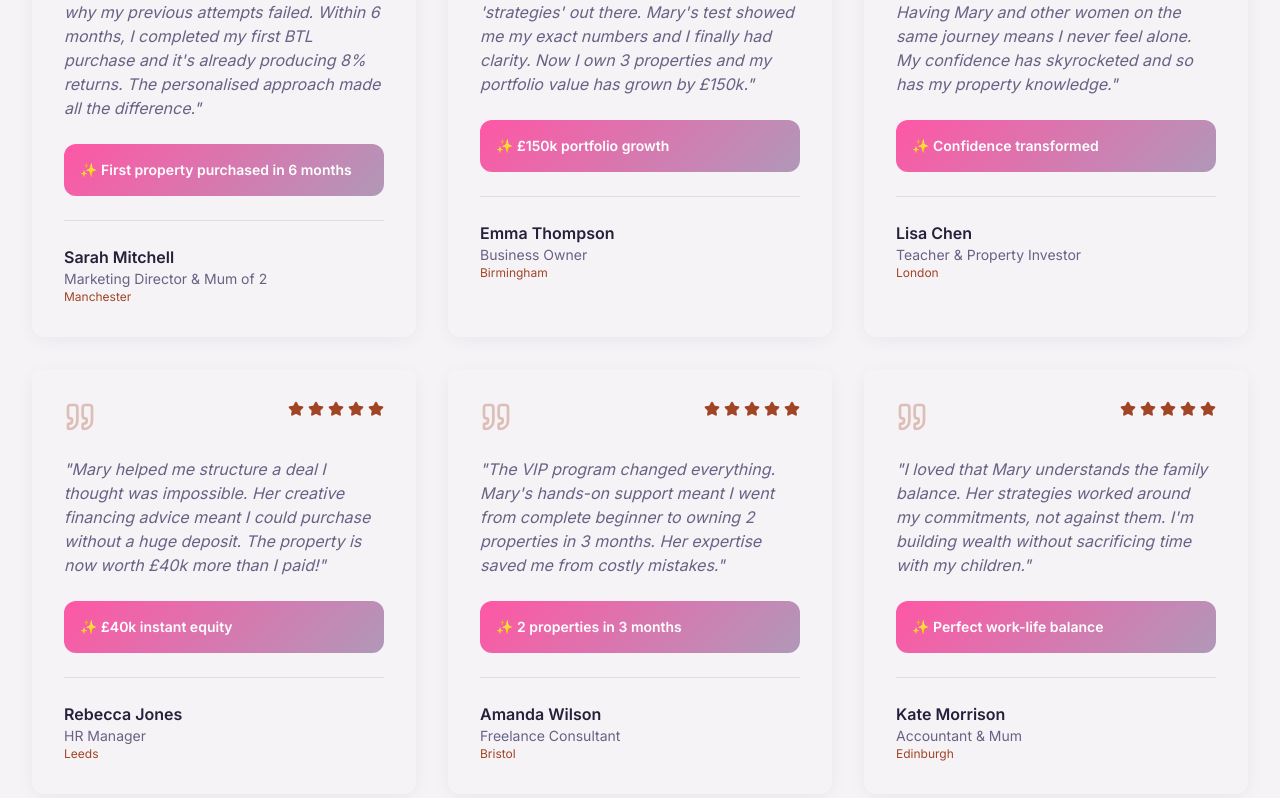
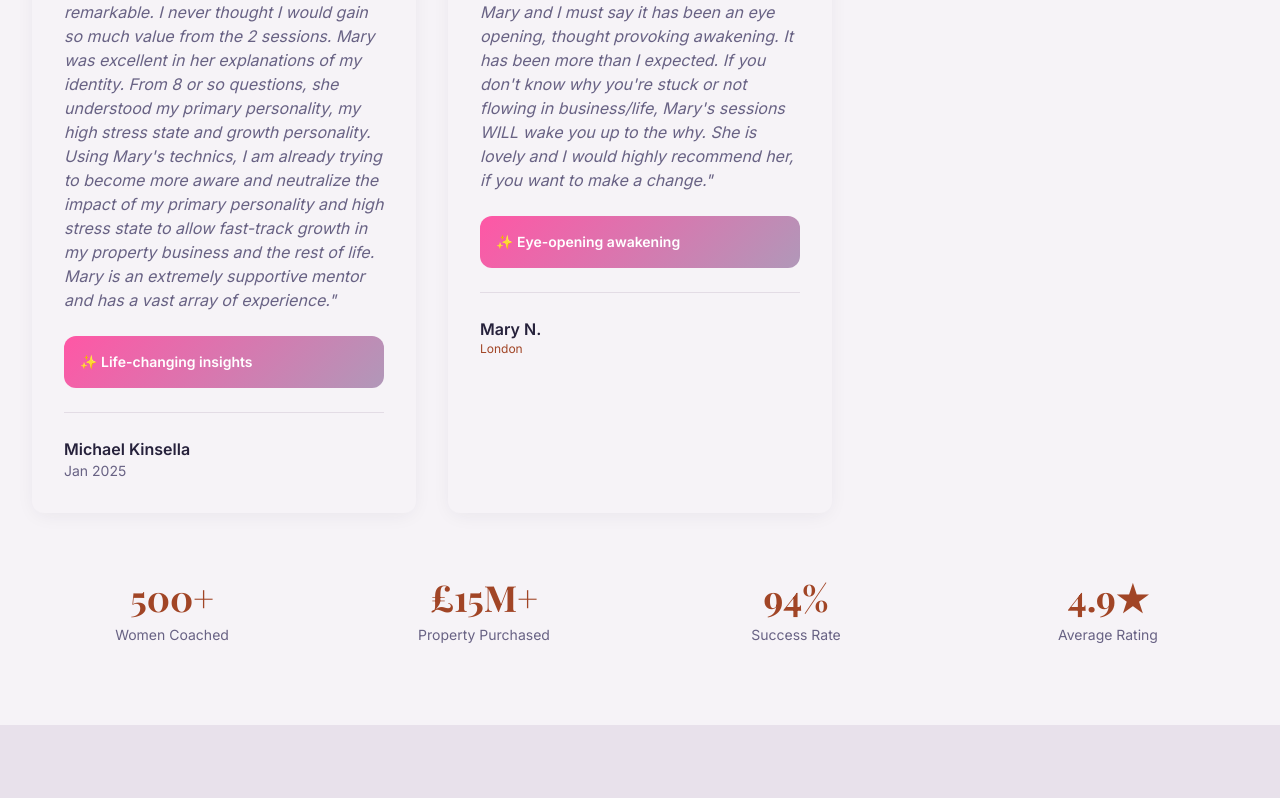
Before and after one commit to NanoKitten/property-wealth-code-13100, a React (Vite) app: page / in a window 1280 px wide. Shown: the part 3382-4180 px from the top of the page. Built offline with nearby package versions, Linux system fonts and the light colour scheme.

Commit message:
Update testimonials to two reviews
Refactor Testimonials component to only include:
- Michael Kinsella (Jan 2025) review
- Mary N. (London) review

Ensures formatting remains clean and consistent

```diff
--- a/src/components/Testimonials.tsx
+++ b/src/components/Testimonials.tsx
@@ -10,52 +10,20 @@ const Testimonials = () => {
 
   const testimonials = [
     {
-      name: "Sarah Mitchell",
-      title: "Marketing Director & Mum of 2",
-      location: "Manchester",
+      name: "Michael Kinsella",
+      title: "Jan 2025",
+      location: "",
       rating: 5,
-      text: "Mary's Property Code revealed exactly why my previous attempts failed. Within 6 months, I completed my first BTL purchase and it's already producing 8% returns. The personalised approach made all the difference.",
-      result: "First property purchased in 6 months"
+      text: "The Property Code experience was remarkable. I never thought I would gain so much value from the 2 sessions. Mary was excellent in her explanations of my identity. From 8 or so questions, she understood my primary personality, my high stress state and growth personality. Using Mary's technics, I am already trying to become more aware and neutralize the impact of my primary personality and high stress state to allow fast-track growth in my property business and the rest of life. Mary is an extremely supportive mentor and has a vast array of experience.",
+      result: "Life-changing insights"
     },
     {
-      name: "Emma Thompson",
-      title: "Business Owner",
-      location: "Birmingham",
-      rating: 5,
-      text: "I was overwhelmed by all the property 'strategies' out there. Mary's test showed me my exact numbers and I finally had clarity. Now I own 3 properties and my portfolio value has grown by £150k.",
-      result: "£150k portfolio growth"
-    },
-    {
-      name: "Lisa Chen",
-      title: "Teacher & Property Investor",
+      name: "Mary N.",
+      title: "",
       location: "London",
       rating: 5,
-      text: "The community support is incredible. Having Mary and other women on the same journey means I never feel alone. My confidence has skyrocketed and so has my property knowledge.",
-      result: "Confidence transformed"
-    },
-    {
-      name: "Rebecca Jones",
-      title: "HR Manager",
-      location: "Leeds",
-      rating: 5,
-      text: "Mary helped me structure a deal I thought was impossible. Her creative financing advice meant I could purchase without a huge deposit. The property is now worth £40k more than I paid!",
-      result: "£40k instant equity"
-    },
-    {
-      name: "Amanda Wilson",
-      title: "Freelance Consultant",
-      location: "Bristol",
-      rating: 5,
-      text: "The VIP program changed everything. Mary's hands-on support meant I went from complete beginner to owning 2 properties in 3 months. Her expertise saved me from costly mistakes.",
-      result: "2 properties in 3 months"
-    },
-    {
-      name: "Kate Morrison",
-      title: "Accountant & Mum",
-      location: "Edinburgh",
-      rating: 5,
-      text: "I loved that Mary understands the family balance. Her strategies worked around my commitments, not against them. I'm building wealth without sacrificing time with my children.",
-      result: "Perfect work-life balance"
+      text: "I have taken a couple of sessions with Mary and I must say it has been an eye opening, thought provoking awakening. It has been more than I expected. If you don't know why you're stuck or not flowing in business/life, Mary's sessions WILL wake you up to the why. She is lovely and I would highly recommend her, if you want to make a change.",
+      result: "Eye-opening awakening"
     }
   ];
 
```
